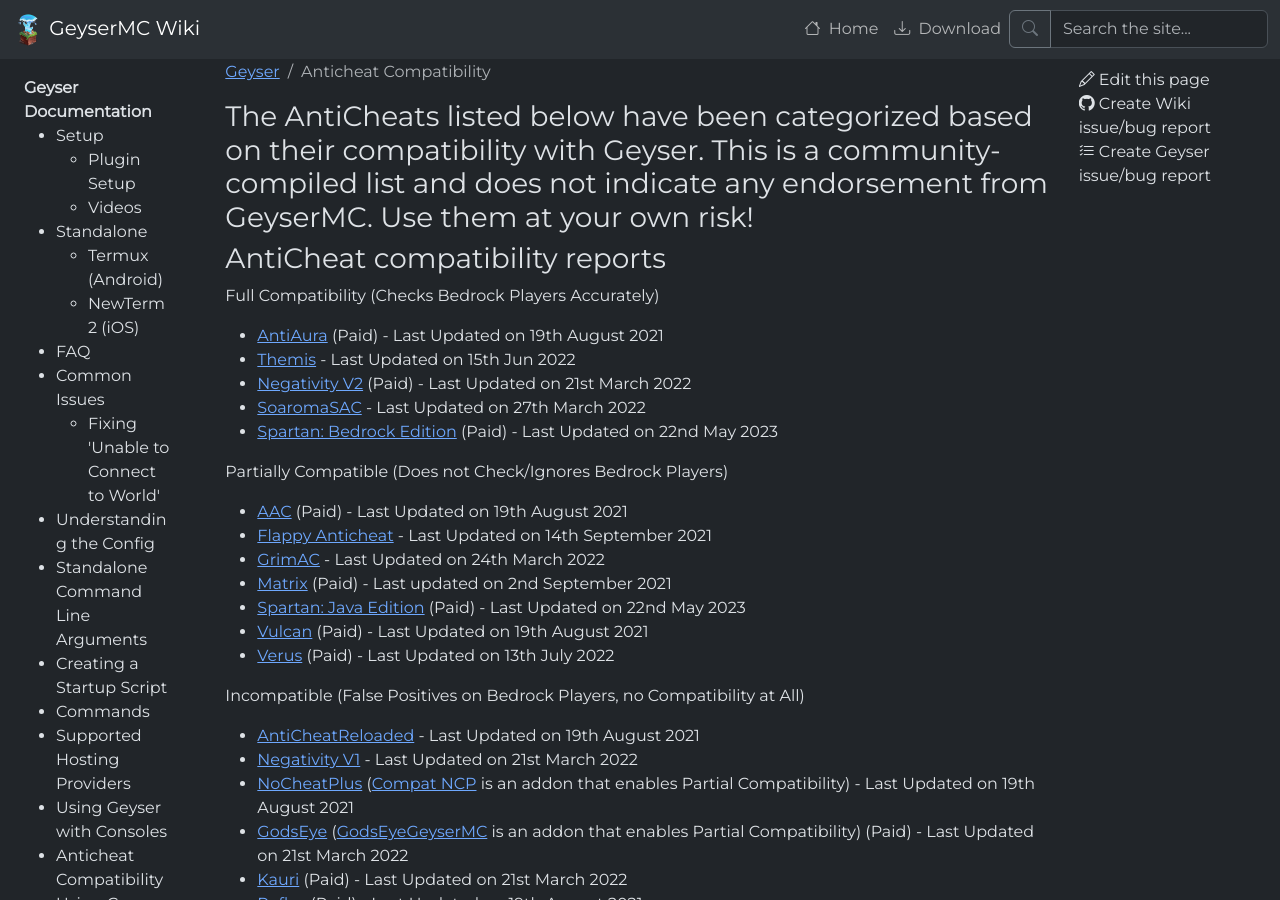
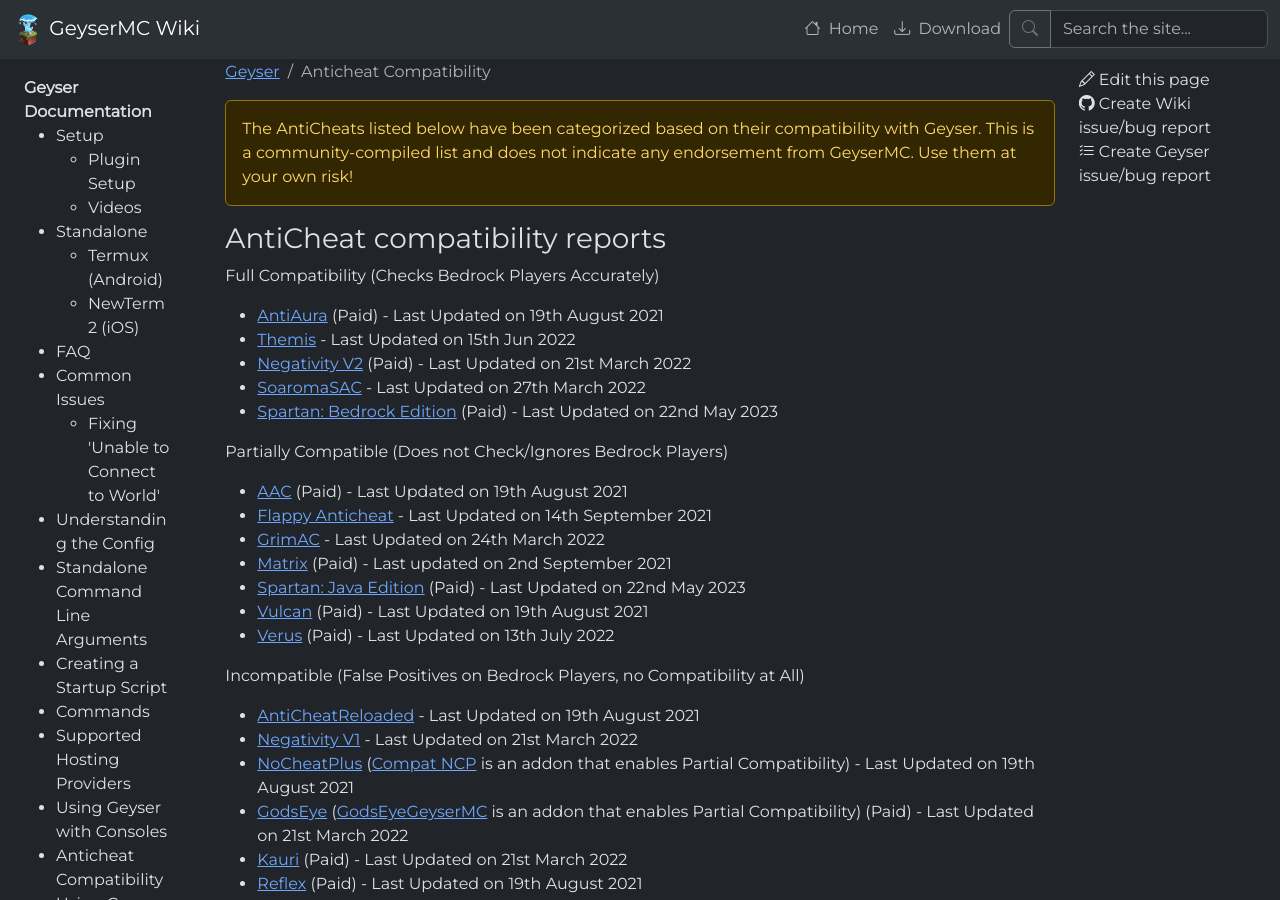
Before and after one commit to GeyserMC/GeyserWiki, a Jekyll site: the page built from _docs/geyser/anticheat-compatibility.md, in a window 1280 px wide and 900 px high. Built offline with Jekyll 4.4.1, drawn with Linux system fonts in a browser that asks for light colours.

Commit message:
Make the anticheat warning pretty

```diff
--- a/_docs/geyser/anticheat-compatibility.md
+++ b/_docs/geyser/anticheat-compatibility.md
@@ -2,7 +2,9 @@
 title: Anticheat Compatibility
 ---
 
-<h3>The AntiCheats listed below have been categorized based on their compatibility with Geyser. This is a community-compiled list and does not indicate any endorsement from GeyserMC. Use them at your own risk!</h3>
+<div class="alert alert-warning" role="alert">
+	The AntiCheats listed below have been categorized based on their compatibility with Geyser. This is a community-compiled list and does not indicate any endorsement from GeyserMC. Use them at your own risk!
+</div>
 
 ### AntiCheat compatibility reports
 
```
